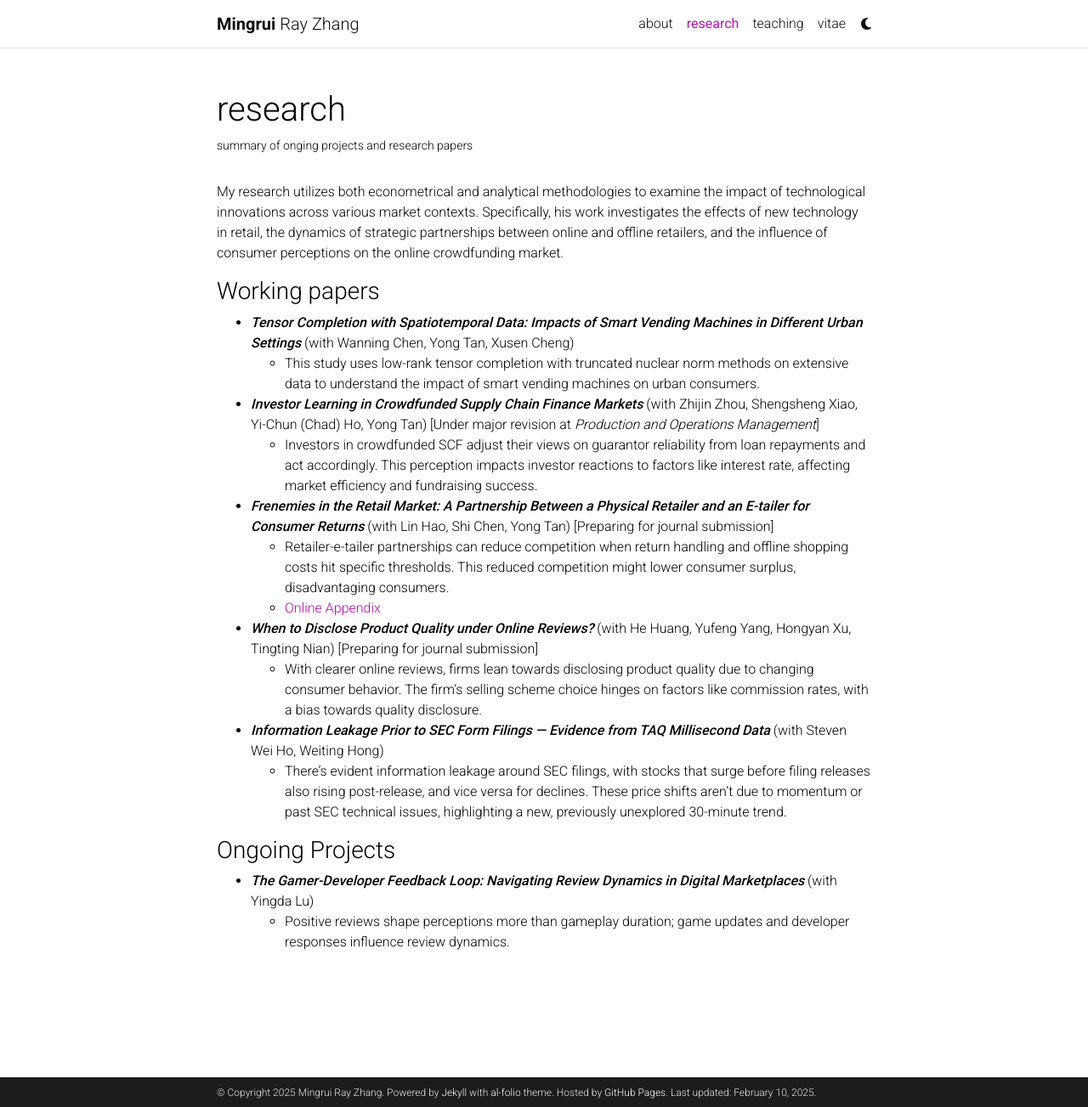
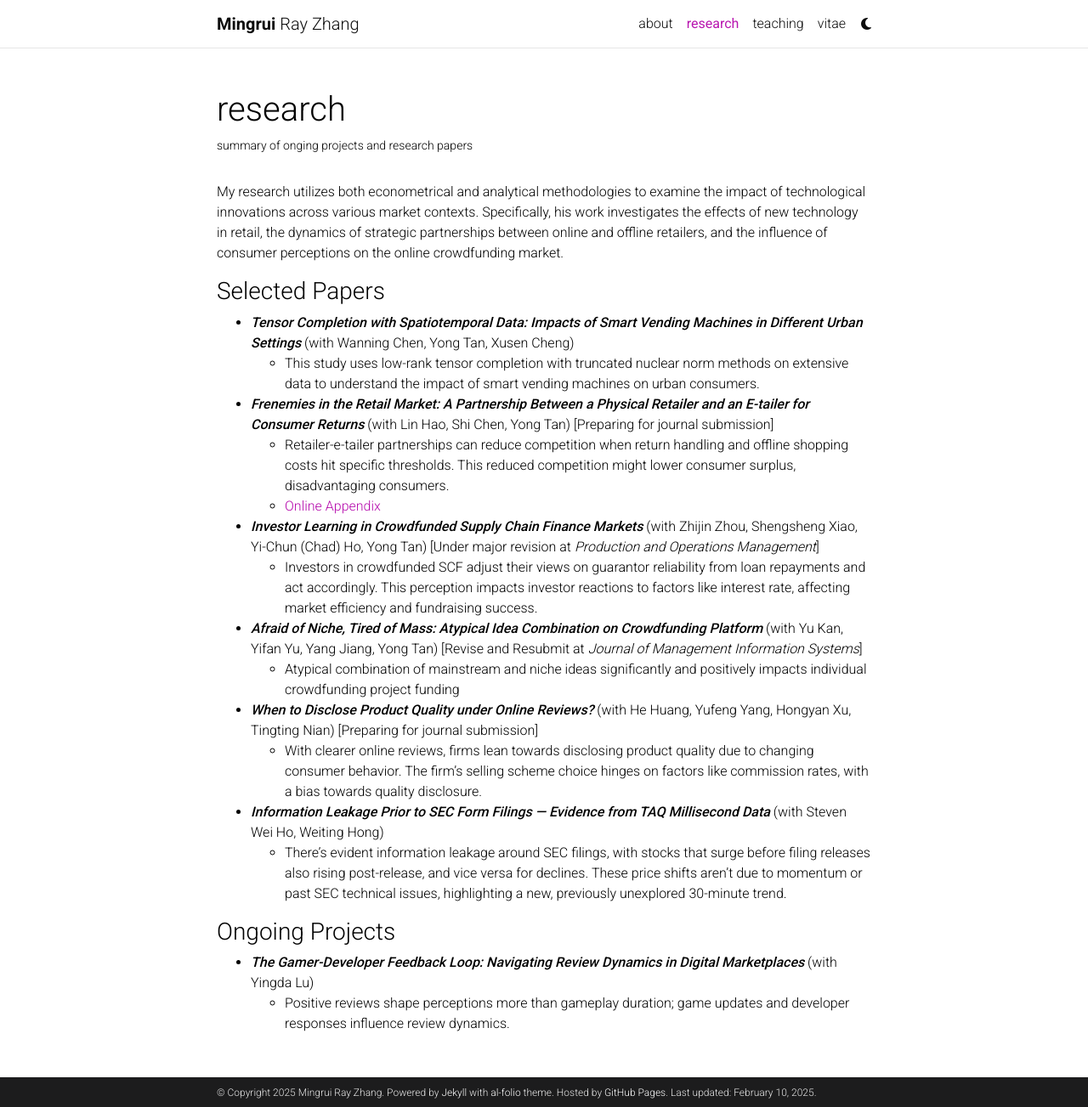
Before and after one commit to MingruiRayZhang/MingruiRayZhang.github.io, a Jekyll site: the page built from _pages/research.md, in a window 1280 px wide and 1303 px high. Shown: the whole window at 85% size. Built offline with Jekyll 4.4.1, drawn with Linux system fonts in a browser that asks for light colours; comment, search, counter and statistics services are not loaded; a style sheet for code colours, icons or effects is not loaded.

Commit message:
Update research.md

```diff
--- a/_pages/research.md
+++ b/_pages/research.md
@@ -9,17 +9,20 @@ nav_order: 2
 
 My research utilizes both econometrical and analytical methodologies to examine the impact of technological innovations across various market contexts. Specifically, his work investigates the effects of new technology in retail, the dynamics of strategic partnerships between online and offline retailers, and the influence of consumer perceptions on the online crowdfunding market.
 
-### Working papers
+### Selected Papers
 
 - ***Tensor Completion with Spatiotemporal Data: Impacts of Smart Vending Machines in Different Urban Settings*** (with Wanning Chen, Yong Tan, Xusen Cheng)
   - This study uses low-rank tensor completion with truncated nuclear norm methods on extensive data to understand the impact of smart vending machines on urban consumers.
 
+- ***Frenemies in the Retail Market: A Partnership Between a Physical Retailer and an E-tailer for Consumer Returns*** (with Lin Hao, Shi Chen, Yong Tan) [Preparing for journal submission]
+  -  Retailer-e-tailer partnerships can reduce competition when return handling and offline shopping costs hit specific thresholds. This reduced competition might lower consumer surplus, disadvantaging consumers.
+  - [Online Appendix](/assets/appendices/RPPR/ZhangHaoTan-2023-appendix.pdf)
+
 - ***Investor Learning in Crowdfunded Supply Chain Finance Markets*** (with Zhijin Zhou, Shengsheng Xiao, Yi-Chun (Chad) Ho, Yong Tan) [Under major revision at *Production and Operations Management*]
   - Investors in crowdfunded SCF adjust their views on guarantor reliability from loan repayments and act accordingly. This perception impacts investor reactions to factors like interest rate, affecting market efficiency and fundraising success.
 
-- ***Frenemies in the Retail Market: A Partnership Between a Physical Retailer and an E-tailer for Consumer Returns*** (with Lin Hao, Shi Chen, Yong Tan) [Preparing for journal submission]
-  -  Retailer-e-tailer partnerships can reduce competition when return handling and offline shopping costs hit specific thresholds. This reduced competition might lower consumer surplus, disadvantaging consumers.
-  - [Online Appendix](/assets/appendices/RPPR/ZhangHaoTan-2023-appendix-v1.pdf)
+- ***Afraid of Niche, Tired of Mass: Atypical Idea Combination on Crowdfunding Platform*** (with Yu Kan, Yifan Yu, Yang Jiang, Yong Tan) [Revise and Resubmit at *Journal of Management Information Systems*]
+  - Atypical combination of mainstream and niche ideas significantly and positively impacts individual crowdfunding project funding
 
 - ***When to Disclose Product Quality under Online Reviews?*** (with He Huang, Yufeng Yang, Hongyan Xu, Tingting Nian) [Preparing for journal submission]
   - With clearer online reviews, firms lean towards disclosing product quality due to changing consumer behavior. The firm's selling scheme choice hinges on factors like commission rates, with a bias towards quality disclosure.
```
